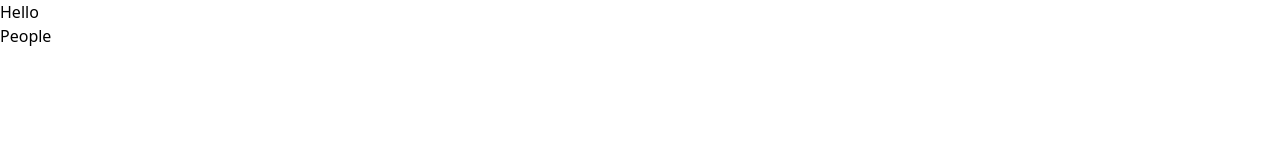
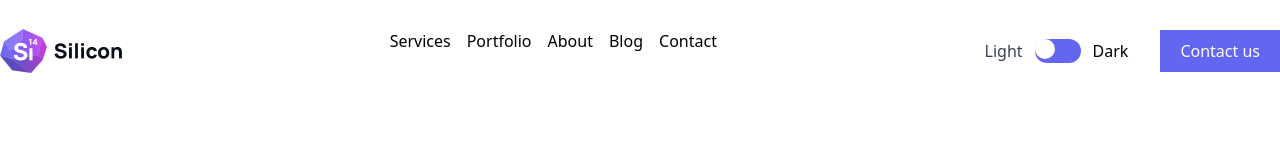
Before and after one commit to abdunnoorfaheem/digitalAgen, a website: page index.html in a window 1280 px wide. Drawn offline with Linux system fonts and the light colour scheme.

Commit message:
navbar added

```diff
--- a/index.html
+++ b/index.html
@@ -1,13 +1,47 @@
 <!DOCTYPE html>
 <html lang="en">
+
 <head>
     <meta charset="UTF-8">
     <meta name="viewport" content="width=device-width, initial-scale=1.0">
     <title>Document</title>
-     <link href="/src/output.css" rel="stylesheet">
+    <link href="/src/output.css" rel="stylesheet">
+    <!-- font awesome start -->
+    <link rel="stylesheet" href="https://cdnjs.cloudflare.com/ajax/libs/font-awesome/7.0.1/css/all.min.css"
+        integrity="sha512-2SwdPD6INVrV/lHTZbO2nodKhrnDdJK9/kg2XD1r9uGqPo1cUbujc+IYdlYdEErWNu69gVcYgdxlmVmzTWnetw=="
+        crossorigin="anonymous" referrerpolicy="no-referrer" />
+    <!-- font awesome End-->
 </head>
+
 <body>
-    <h1>Hello</h1>
-    <h2>People</h2>
+    <!-- header section start  -->
+    <section>
+        <div class="max-w-[1320px] m-auto">
+            <div class="flex justify-between py-[29px]">
+                <div class="">
+                    <img src="img/solid.png" alt="solid.png">
+                </div>
+                <div class="">
+                    <ul class="flex gap-x-4">
+                        <li><a href="#">Services</a></li>
+                        <li><a href="#">Portfolio</a></li>
+                        <li><a href="#">About</a></li>
+                        <li><a href="#">Blog</a></li>
+                        <li><a href="#">Contact</a></li>
+                    </ul>
+                </div>
+                <div class="flex gap-x-3 items-center">
+                    <a href="#" class="text-gray-700">Light</a>
+                    <div href="#" class="h-[24px] bg-[#6366F1] w-[46px] rounded-4xl">
+                        <div class="h-[20px] w-[20px] bg-white rounded-[50%]"></div>
+                    </div>
+                    <a href="#">Dark</a>
+                    <button class="px-[20px] py-[9px] bg-[#6366F1] text-white ml-5">Contact us</button>
+                </div>
+            </div>
+        </div>
+    </section>
+    <!-- header section End -->
 </body>
+
 </html>
```
Also changed, not shown: img/solid.png (added), src/output.css.
